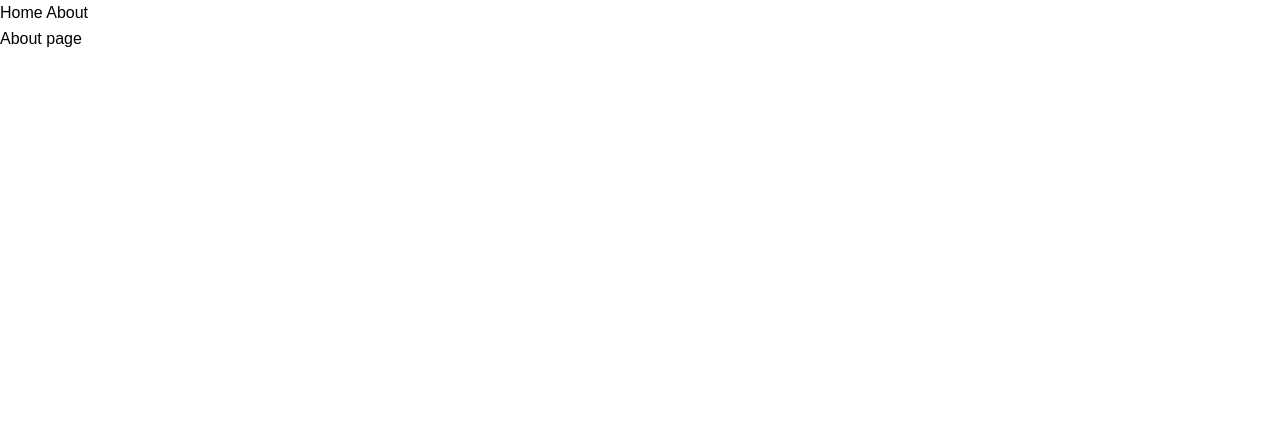
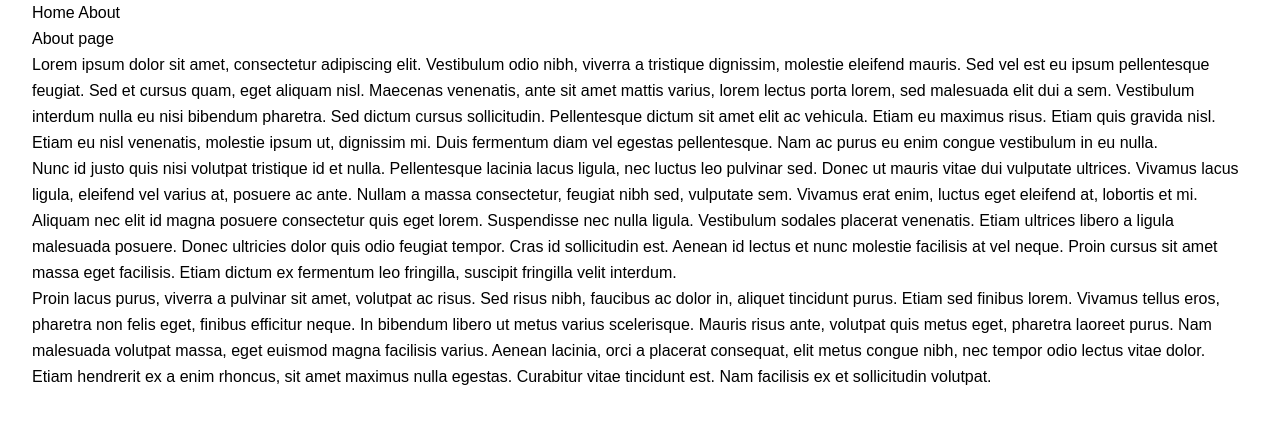
Before and after one commit to tom-nightingale/sveltekit-tailwind-starter, a SvelteKit app: page /about in a window 1280 px wide. Shown: the top 424 px of the page. Built offline with nearby package versions, Linux system fonts and the light colour scheme.

Commit message:
feat(PageTransition): Update page transition. Add Container

```diff
--- /dev/null
+++ b/src/components/_shared/Container/Container.svelte
@@ -0,0 +1,3 @@
+<div class="mx-auto max-w-[2560px] px-4 md:px-8 transition-all duration-1000">
+  <slot />
+</div>
--- /dev/null
+++ b/src/components/_shared/PageTransition/PageTransition.svelte
@@ -0,0 +1,13 @@
+<script lang="ts">
+  import { fly } from "svelte/transition";
+  export let pathname = "";
+</script>
+
+{#key pathname}
+  <div
+    in:fly={{ y: 10, duration: 500, delay: 1000 }}
+    out:fly={{ y: -10, duration: 500 }}
+  >
+    <slot />
+  </div>
+{/key}
--- a/src/routes/+layout.svelte
+++ b/src/routes/+layout.svelte
@@ -1,7 +1,19 @@
 <script>
-    import "../styles/app.css";
+  import "../styles/app.css";
+  import Container from "../components/_shared/Container/Container.svelte";
+  import PageTransition from "../components/_shared/PageTransition/PageTransition.svelte";
+
+  export let data;
+  console.log(data);
 </script>
 
-<a data-sveltekit-prefetch href="/">Home</a>
-<a data-sveltekit-prefetch href="about">About</a>
-<slot />
+<Container>
+  <a data-sveltekit-prefetch href="/">Home</a>
+  <a data-sveltekit-prefetch href="/about">About</a>
+</Container>
+
+<PageTransition pathname={data.url}>
+  <main>
+    <slot />
+  </main>
+</PageTransition>
--- /dev/null
+++ b/src/routes/+layout.ts
@@ -0,0 +1,6 @@
+/** @type {import('@sveltejs/kit').Load} */
+export async function load({ url }) {
+  return {
+    url: url.pathname,
+  };
+}
--- a/src/routes/+page.svelte
+++ b/src/routes/+page.svelte
@@ -1,20 +1,22 @@
 <script lang="ts">
   import type { PageData } from "./$types";
-    import Button from '../components/_shared/Button/Button.svelte'
+  import Container from "../components/_shared/Container/Container.svelte";
 
   /** @type {import('./$types').PageData} */
   export let data: PageData;
   let launches = data.result.data.launchesPast;
 </script>
 
+<div>
+  <Container>
     <h1 class="text-3xl font-bold">Welcome to SvelteKit</h1>
-<p>Visit <a href="https://kit.svelte.dev">kit.svelte.dev</a> to read the documentation</p>
-
-<Button theme="tertiary" label="hello world" />
+    <p>
+      Visit <a href="https://kit.svelte.dev">kit.svelte.dev</a> to read the documentation
+    </p>
 
     {#if data}
       <ul class="mt-10">
-    {#each launches as mission }
+        {#each launches as mission}
           <li class="mb-4">
             <strong class="block">{mission.mission_name}</strong>
             {mission.launch_site.site_name_long}
@@ -22,3 +24,5 @@
         {/each}
       </ul>
     {/if}
+  </Container>
+</div>
--- a/src/routes/about/+page.svelte
+++ b/src/routes/about/+page.svelte
@@ -1 +1,45 @@
-<h1>About page</h1>
+<script>
+  import Container from "../../components/_shared/Container/Container.svelte";
+</script>
+
+<Container>
+  <h1>About page</h1>
+
+  <p>
+    Lorem ipsum dolor sit amet, consectetur adipiscing elit. Vestibulum odio
+    nibh, viverra a tristique dignissim, molestie eleifend mauris. Sed vel est
+    eu ipsum pellentesque feugiat. Sed et cursus quam, eget aliquam nisl.
+    Maecenas venenatis, ante sit amet mattis varius, lorem lectus porta lorem,
+    sed malesuada elit dui a sem. Vestibulum interdum nulla eu nisi bibendum
+    pharetra. Sed dictum cursus sollicitudin. Pellentesque dictum sit amet elit
+    ac vehicula. Etiam eu maximus risus. Etiam quis gravida nisl. Etiam eu nisl
+    venenatis, molestie ipsum ut, dignissim mi. Duis fermentum diam vel egestas
+    pellentesque. Nam ac purus eu enim congue vestibulum in eu nulla.
+  </p>
+
+  <p>
+    Nunc id justo quis nisi volutpat tristique id et nulla. Pellentesque lacinia
+    lacus ligula, nec luctus leo pulvinar sed. Donec ut mauris vitae dui
+    vulputate ultrices. Vivamus lacus ligula, eleifend vel varius at, posuere ac
+    ante. Nullam a massa consectetur, feugiat nibh sed, vulputate sem. Vivamus
+    erat enim, luctus eget eleifend at, lobortis et mi. Aliquam nec elit id
+    magna posuere consectetur quis eget lorem. Suspendisse nec nulla ligula.
+    Vestibulum sodales placerat venenatis. Etiam ultrices libero a ligula
+    malesuada posuere. Donec ultricies dolor quis odio feugiat tempor. Cras id
+    sollicitudin est. Aenean id lectus et nunc molestie facilisis at vel neque.
+    Proin cursus sit amet massa eget facilisis. Etiam dictum ex fermentum leo
+    fringilla, suscipit fringilla velit interdum.
+  </p>
+
+  <p>
+    Proin lacus purus, viverra a pulvinar sit amet, volutpat ac risus. Sed risus
+    nibh, faucibus ac dolor in, aliquet tincidunt purus. Etiam sed finibus
+    lorem. Vivamus tellus eros, pharetra non felis eget, finibus efficitur
+    neque. In bibendum libero ut metus varius scelerisque. Mauris risus ante,
+    volutpat quis metus eget, pharetra laoreet purus. Nam malesuada volutpat
+    massa, eget euismod magna facilisis varius. Aenean lacinia, orci a placerat
+    consequat, elit metus congue nibh, nec tempor odio lectus vitae dolor. Etiam
+    hendrerit ex a enim rhoncus, sit amet maximus nulla egestas. Curabitur vitae
+    tincidunt est. Nam facilisis ex et sollicitudin volutpat.
+  </p>
+</Container>
```
Lines whose indentation alone changed are shown as unchanged.
